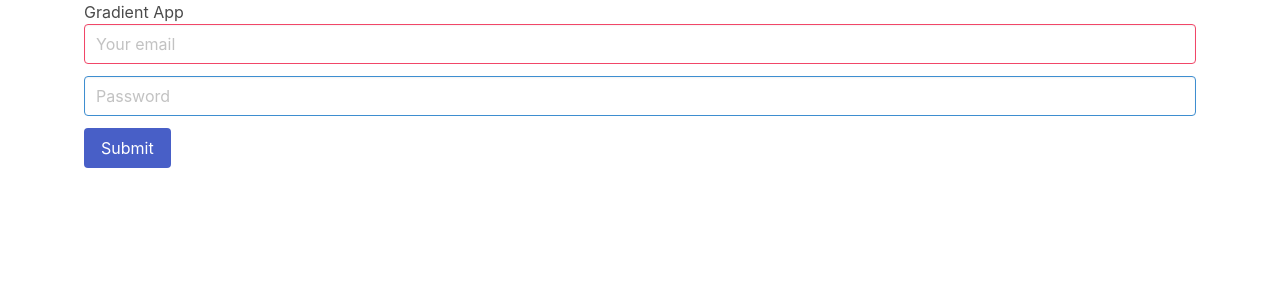
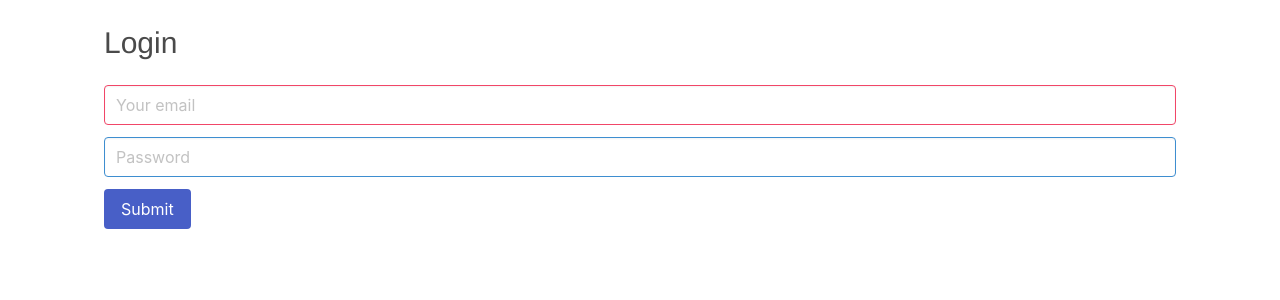
Before and after one commit to RumaRDas/wishcolor_app, a React (Create React App) app in the folder client/: page / in a window 1280 px wide. Shown: the top 300 px of the page. Built offline with nearby package versions, Linux system fonts and the light colour scheme.

Commit message:
adding css style in login and registration component

```diff
--- a/client/src/App.js
+++ b/client/src/App.js
@@ -7,7 +7,7 @@ function App() {
   return (
     <div>
     <Container>
-<h1> Gradient App</h1>
+
 <Routes/>
     </Container>
     </div>
--- a/client/src/pages/Login/index.js
+++ b/client/src/pages/Login/index.js
@@ -1,5 +1,7 @@
 import React, {useState} from 'react';
 import api from '../../services/api';
+import Container from '../Container';
+import './style.css'
 
 
 
@@ -25,7 +27,10 @@ const Login = ({history}) => {
     }
 
     return (
+
         <div>
+        <Container>
+        <h1 className="logHeader"> Login</h1>
             <div className="field" >
                 <div className="control">
                     <input className="input is-danger" type="email" placeholder="Your email" name ="email" id= "email" onChange={evt =>setEmail(evt.target.value)} />
@@ -39,7 +44,9 @@ const Login = ({history}) => {
             <div className="control">
                 <button className="button is-link" onClick={handleSubmit}>Submit</button>
             </div>
+            </Container>
         </div>
+
     )
 }
 
--- /dev/null
+++ b/client/src/pages/Login/style.css
@@ -0,0 +1,4 @@
+.logHeader{
+    padding-top: 20px;
+    padding-bottom: 20px;
+    }
--- a/client/src/pages/Registration/index.js
+++ b/client/src/pages/Registration/index.js
@@ -1,5 +1,7 @@
 import React, { useState } from 'react';
+import Container from '../Container';
 import api from '../../services/api';
+import './style.css'
 
 
 const Registration = ({ history }) => {
@@ -26,7 +28,9 @@ const Registration = ({ history }) => {
     }
 
     return (
+        <Container>
         <div>
+        <h1 className= "regHeader"> Register</h1>
             <div className="field" >
                 <div className="control">
                     <input className="input is-danger" type="text" placeholder="First Name" name="firstName" id="firstName" onChange={evt => setFirstName(evt.target.value)} />
@@ -51,6 +55,7 @@ const Registration = ({ history }) => {
                 <button className="button is-link" onClick={handleSubmit}>Submit</button>
             </div>
         </div>
+        </Container>
     )
 }
 
--- /dev/null
+++ b/client/src/pages/Registration/style.css
@@ -0,0 +1,4 @@
+.regHeader{
+padding-top: 20px;
+padding-bottom: 20px;
+}
--- a/client/src/styles/App.scss
+++ b/client/src/styles/App.scss
@@ -0,0 +1,4 @@
+h1{
+    font-size: 30px;
+    font-family: 'Franklin Gothic Medium', 'Arial Narrow', Arial, sans-serif;
+}
```
